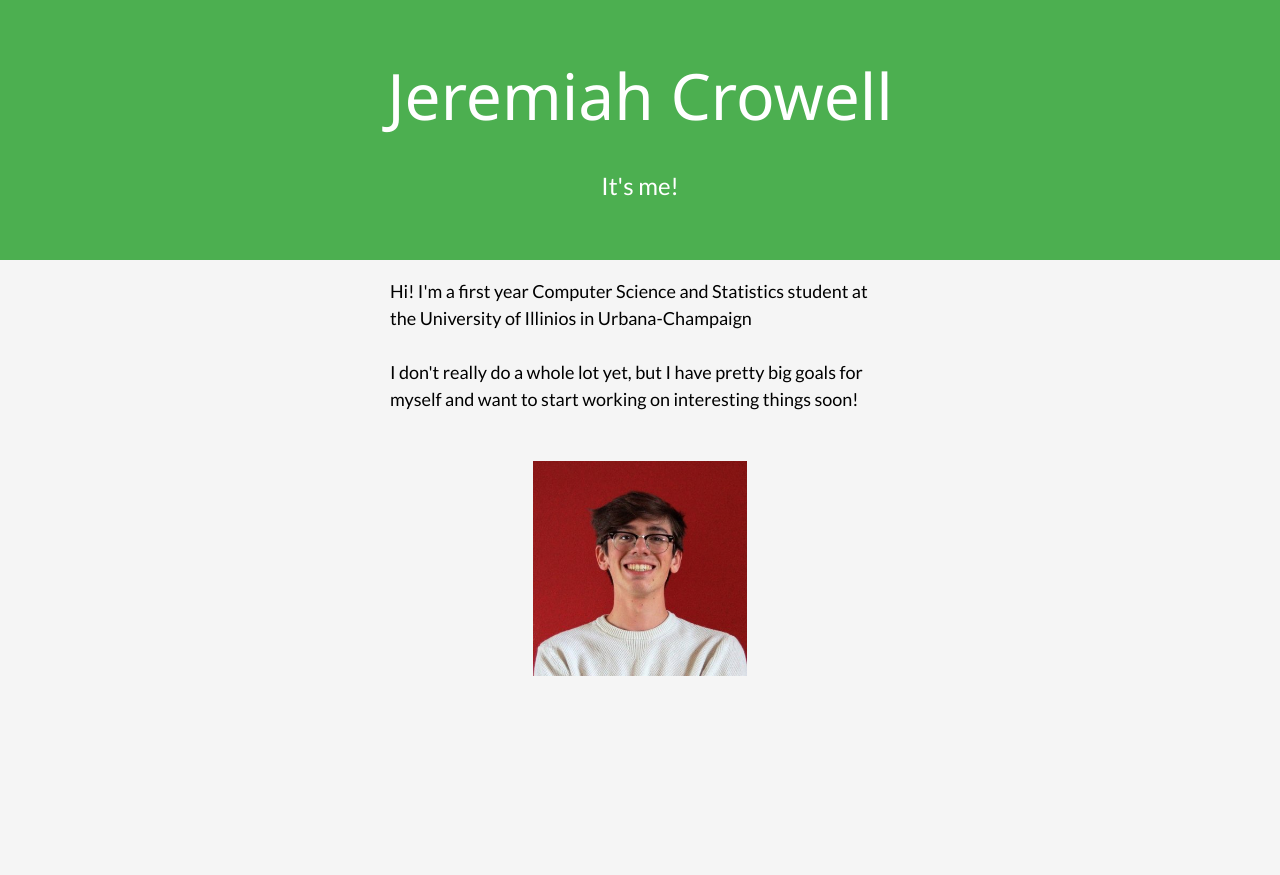
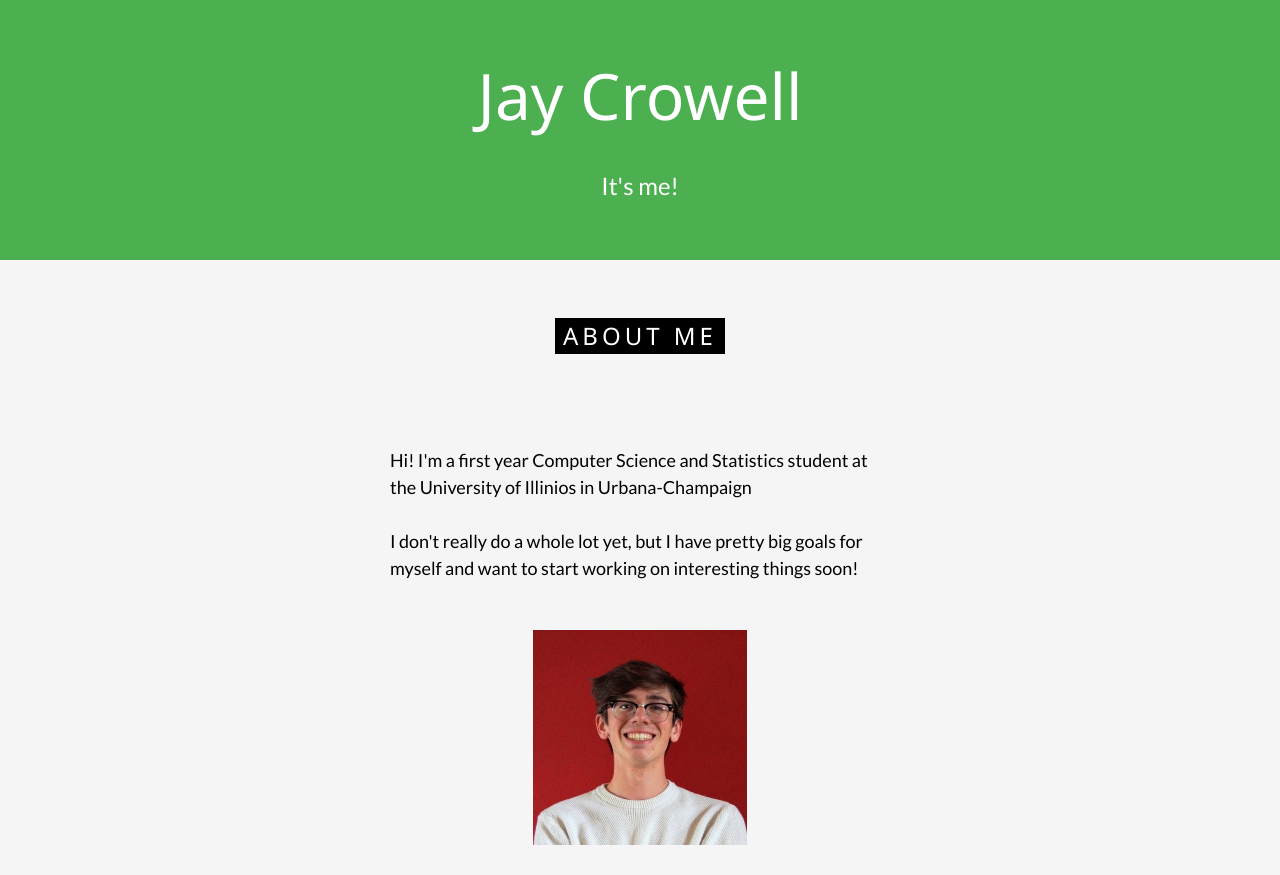
Before and after one commit to jcrowe6/jcrowe6.github.io, a plain HTML site: page index.html in a window 1280 px wide. Before the commit the page ends 800 px from the top, so only its background shows below. Drawn offline with nearby package versions, Linux system fonts and the light colour scheme.

Commit message:
Changed to Jay

```diff
--- a/index.html
+++ b/index.html
@@ -18,13 +18,13 @@
     </style>
     <body>
     <header class="w3-container w3-green w3-center" style="padding:32px 16px">
-        <h1 class="w3-margin w3-jumbo">Jeremiah Crowell</h1>
+        <h1 class="w3-margin w3-jumbo">Jay Crowell</h1>
         <p class="w3-xlarge">It's me!</p>
     </header>
     <div class="w3-container">
         <div class="w3-content" style="max-width: 500px;">
-            <!--<h5 class="w3-center w3-padding-48"><span class="w3-tag w3-xlarge w3-wide">WHO I AM</span></h5>-->
-            <p class="w3-large">Hi! I'm a first year Computer Science and Statistics student at the University of Illinios in Urbana-Champaign
+            <h5 class="w3-center w3-padding-48"><span class="w3-tag w3-xlarge w3-wide">ABOUT ME</span></h5>
+            <p class="w3-large"><br>Hi! I'm a first year Computer Science and Statistics student at the University of Illinios in Urbana-Champaign
                 <br><br>
                 I don't really do a whole lot yet, but I have pretty big goals for myself and want to start working on interesting things soon!
             </p>
```
